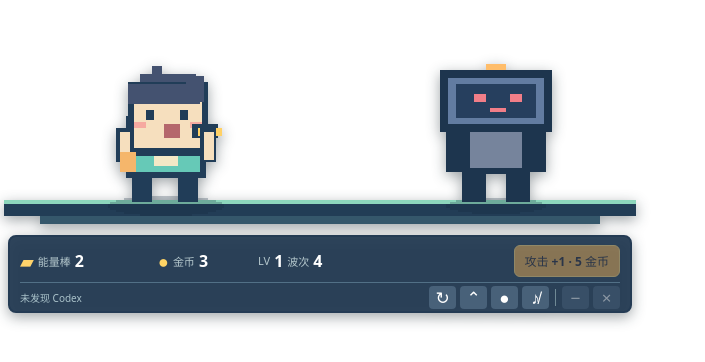
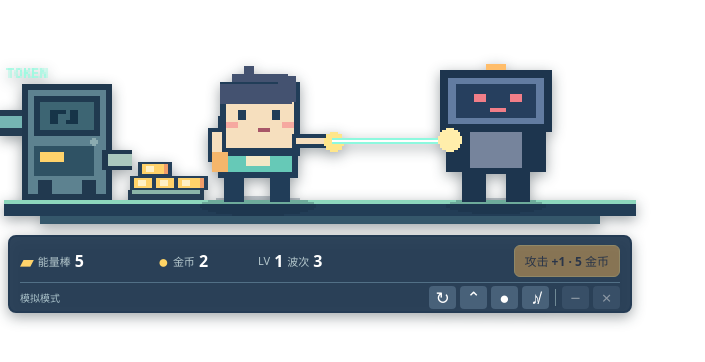
Before and after one commit to cloudycliff/feedmetoken, a website built with Vite: page app/index.html in a window 1280 px wide. Both pictures are taken after a click on the button "刷新 Codex 用量". Shown: the whole page, without its empty margins (0-705 px from the left). Built offline with nearby package versions, Linux system fonts and the light colour scheme.

Commit message:
Animate token bar production and pickup

```diff
--- a/app/src/main.ts
+++ b/app/src/main.ts
@@ -1,4 +1,4 @@
-import { Application, Graphics } from "pixi.js";
+import { Application, Graphics, Text } from "pixi.js";
 import { invoke } from "@tauri-apps/api/core";
 import { getCurrentWindow } from "@tauri-apps/api/window";
 
@@ -19,7 +19,7 @@ type GameState = {
   muted: boolean;
 };
 
-type Phase = "idle" | "eat" | "beam" | "hit" | "victory";
+type Phase = "idle" | "take" | "eat" | "beam" | "hit" | "victory";
 type EnemyMode = "entering" | "ready" | "defeated";
 
 const enemyFightX = 248;
@@ -50,10 +50,53 @@ let enemyMode: EnemyMode = "entering";
 let enemyX = enemySpawnX;
 let audio: AudioContext | undefined;
 let sceneApp: Application | undefined;
+let productionQueue: number[] = [];
+let activeProduction: number | null = null;
+let productionProgress = 0;
+let pendingBars = 0;
+let reservedBar = false;
+let takeProgress = 0;
+let refreshing = false;
+let nativeCallQueue: Promise<void> = Promise.resolve();
+
+function updateFrameRate() {
+  if (sceneApp) sceneApp.ticker.maxFPS = game.energyBars > 0 || enemyMode === "entering" || activeProduction !== null || productionQueue.length > 0 ? 30 : 8;
+}
+
+function pileCount() {
+  return Math.max(0, game.energyBars - pendingBars - Number(reservedBar));
+}
+
+function queueProduction(tokens: number, bars: number) {
+  if (tokens <= 0) return;
+  pendingBars += bars;
+  if (bars === 0) productionQueue.push(0);
+  else {
+    const separate = Math.min(bars, 4);
+    for (let index = 0; index < separate; index++) productionQueue.push(1);
+    if (bars > separate) productionQueue.push(bars - separate);
+  }
+  updateFrameRate();
+}
+
+function advanceProduction(seconds: number) {
+  if (activeProduction === null && productionQueue.length > 0) {
+    activeProduction = productionQueue.shift()!;
+    productionProgress = 0;
+  }
+  if (activeProduction === null) return;
+  productionProgress += seconds / 0.75;
+  if (productionProgress >= 1) {
+    pendingBars -= activeProduction;
+    activeProduction = null;
+    productionProgress = 0;
+    updateFrameRate();
+  }
+}
 
 function setEnemyMode(mode: EnemyMode) {
   enemyMode = mode;
-  if (sceneApp) sceneApp.ticker.maxFPS = game.energyBars > 0 || mode === "entering" ? 30 : 8;
+  updateFrameRate();
 }
 
 function sound(kind: "eat" | "beam" | "hit" | "victory") {
@@ -80,7 +123,11 @@ const element = (id: string) => document.getElementById(id)!;
 const pause = (ms: number) => new Promise<void>((resolve) => setTimeout(resolve, ms));
 
 async function call(name: string): Promise<GameState> {
-  if (native) return invoke<GameState>(name);
+  if (native) {
+    const next = nativeCallQueue.then(() => invoke<GameState>(name));
+    nativeCallQueue = next.then(() => undefined, () => undefined);
+    return next;
+  }
   if (name === "perform_attack" && game.energyBars > 0) {
     game.energyBars--;
     game.enemyHp = Math.max(0, game.enemyHp - game.attackPower);
@@ -115,8 +162,8 @@ function showState() {
     ? new Date(game.lastRefresh).toLocaleTimeString("zh-CN")
     : "尚未刷新";
   const status = element("source-status");
-  status.textContent = game.lastError ? "读取异常" : game.connected ? "Codex 已连接" : "未发现 Codex";
-  status.className = `source-status ${game.lastError ? "error" : game.connected ? "ok" : ""}`;
+  status.textContent = !native ? "模拟模式" : game.lastError ? "读取异常" : game.connected ? "Codex 已连接" : "未发现 Codex";
+  status.className = `source-status ${!native ? "" : game.lastError ? "error" : game.connected ? "ok" : ""}`;
   const message = element("status-message");
   message.textContent = game.lastError ?? (native ? "仅在本机读取 Codex 用量记录。" : "浏览器预览：使用独立的模拟能量。" );
   message.className = game.lastError ? "error" : "";
@@ -132,16 +179,32 @@ function showState() {
   soundButton.textContent = game.muted ? "♪̸" : "♪";
   soundButton.title = game.muted ? "声音已关闭" : "声音已开启";
   soundButton.setAttribute("aria-label", soundButton.title);
-  if (sceneApp) sceneApp.ticker.maxFPS = game.energyBars > 0 || enemyMode === "entering" ? 30 : 8;
+  updateFrameRate();
 }
 
-async function refresh() {
+async function refresh(simulate = true) {
+  if (refreshing) return;
+  refreshing = true;
+  (element("refresh") as HTMLButtonElement).disabled = true;
   try {
-    game = await call("refresh_usage");
+    const oldTokens = game.totalTokens;
+    const oldRemainder = game.tokenRemainder;
+    if (!native && simulate) {
+      const tokens = 2500;
+      game.totalTokens += tokens;
+      game.energyBars += Math.floor((oldRemainder + tokens) / 1000);
+      game.tokenRemainder = (oldRemainder + tokens) % 1000;
+      game.lastRefresh = new Date().toISOString();
+    } else if (native) game = await call("refresh_usage");
+    const newTokens = Math.max(0, game.totalTokens - oldTokens);
+    queueProduction(newTokens, Math.floor((oldRemainder + newTokens) / 1000));
     showState();
   } catch (error) {
     game.lastError = String(error);
     showState();
+  } finally {
+    refreshing = false;
+    (element("refresh") as HTMLButtonElement).disabled = false;
   }
 }
 
@@ -171,8 +234,6 @@ function drawGirl(graphics: Graphics, t: number) {
   graphics.rect(12, -40, 6, 3).fill(0xf6a9a0);
   if (phase === "eat") {
     graphics.rect(-1, -39, 8, 7).fill(0xb5676c);
-    graphics.rect(13, -39, 13, 7).fill(outline);
-    graphics.rect(16, -37, 12, 4).fill(0xffd166);
   } else {
     graphics.rect(0, -37, 6, phase === "beam" ? 2 : 3).fill(0xa75668);
   }
@@ -184,9 +245,77 @@ function drawGirl(graphics: Graphics, t: number) {
     graphics.rect(17, -37, 8, 17).fill(outline);
     graphics.rect(19, -35, 5, 14).fill(0xf6dfbe);
   }
-  graphics.rect(-25, -37, 8, 17).fill(outline);
-  graphics.rect(-23, -35, 5, 14).fill(0xf6dfbe);
+  if (phase === "take") {
+    graphics.rect(-43, -39, 24, 8).fill(outline);
+    graphics.rect(-44, -37, 21, 4).fill(0xf6dfbe);
+    graphics.circle(-44, -35, 4).fill(0xf6dfbe);
+  } else if (phase === "eat") {
+    graphics.rect(-24, -42, 20, 8).fill(outline);
+    graphics.rect(-22, -40, 18, 4).fill(0xf6dfbe);
+  } else {
+    graphics.rect(-25, -37, 8, 17).fill(outline);
+    graphics.rect(-23, -35, 5, 14).fill(0xf6dfbe);
+  }
   graphics.rect(-23, -25, 8, 10).fill(0xf5b66b);
+}
+
+function drawBar(graphics: Graphics, x: number, y: number) {
+  graphics.rect(x, y, 17, 7).fill(0x25405a);
+  graphics.rect(x + 2, y + 1, 13, 5).fill(0xffd26a);
+  graphics.rect(x + 4, y + 2, 4, 3).fill(0xfff0c5);
+  graphics.rect(x + 13, y + 1, 2, 5).fill(0xf19d69);
+}
+
+function drawMachine(graphics: Graphics, t: number) {
+  graphics.clear();
+  const running = activeProduction !== null;
+  graphics.rect(0, 55, 19, 13).fill(0x243c52);
+  graphics.rect(0, 58, 18, 6).fill(0x75b5b3);
+  graphics.rect(11, 42, 45, 58).fill(0x21394f);
+  graphics.rect(14, 45, 39, 52).fill(0x5d8290);
+  graphics.rect(17, 48, 33, 20).fill(0x203a50);
+  graphics.rect(20, 51, 27, 14).fill(running ? 0x62d0bd : 0x3d6573);
+  graphics.rect(25, 55, 4, 7).fill(0x163448);
+  graphics.rect(29, 55, 4, 2).fill(0x163448);
+  graphics.rect(35, 55, 4, 7).fill(0x163448);
+  graphics.rect(33, 60, 6, 2).fill(0x163448);
+  graphics.rect(17, 73, 30, 15).fill(0x2f5264);
+  if (game.tokenRemainder > 0) graphics.rect(20, 76, Math.floor(24 * game.tokenRemainder / 1000), 5).fill(0xffd36b);
+  graphics.rect(19, 90, 7, 7).fill(0x21394f);
+  graphics.rect(41, 90, 7, 7).fill(0x21394f);
+  graphics.rect(51, 75, 15, 10).fill(0x21394f);
+  graphics.rect(54, 77, 12, 6).fill(0xabc8bd);
+  const light = running && Math.sin(t * 24) > 0 ? 0xffe488 : 0x8babb0;
+  graphics.circle(47, 71, 2).fill(light);
+  if (running && productionProgress < 0.5) {
+    const x = Math.round(-4 + productionProgress * 58);
+    graphics.rect(x, 58, 5, 5).fill(0xa0f9e1);
+    graphics.rect(x + 1, 59, 3, 3).fill(0xeaffcf);
+  }
+}
+
+function drawPile(graphics: Graphics) {
+  graphics.clear();
+  graphics.rect(64, 95, 38, 5).fill(0x263e54);
+  graphics.rect(66, 95, 34, 2).fill(0x8bb5a9);
+  const bars = Math.min(pileCount(), 9);
+  for (let index = 0; index < bars; index++) {
+    const row = Math.floor(index / 3);
+    const column = index % 3;
+    drawBar(graphics, 65 + column * 11 + (row % 2 ? 4 : 0), 88 - row * 7);
+  }
+}
+
+function drawMovingBars(graphics: Graphics) {
+  graphics.clear();
+  if (activeProduction !== null && activeProduction > 0 && productionProgress >= 0.5) {
+    const progress = (productionProgress - 0.5) * 2;
+    drawBar(graphics, Math.round(54 + progress * 20), Math.round(76 + progress * 8));
+  }
+  if (phase === "take") {
+    const eased = takeProgress * takeProgress * (3 - 2 * takeProgress);
+    drawBar(graphics, Math.round(78 + eased * 43), Math.round(79 - eased * 17));
+  } else if (phase === "eat") drawBar(graphics, 121, 62);
 }
 
 function drawRobot(graphics: Graphics, t: number) {
@@ -236,44 +365,56 @@ async function start() {
   floor.rect(2, 100, 316, 2).fill(0x8dd6bc);
   floor.rect(20, 108, 280, 4).fill(0x35576b);
   app.stage.addChild(floor);
-  const snack = new Graphics();
-  snack.rect(91, 81, 19, 7).fill(0x25405a);
-  snack.rect(93, 82, 15, 5).fill(0xffd26a);
-  snack.rect(95, 83, 4, 3).fill(0xfff0c5);
-  app.stage.addChild(snack);
+  const machine = new Graphics();
+  app.stage.addChild(machine);
+  const machineLabel = new Text({ text: "TOKEN", style: { fontFamily: "monospace", fontSize: 7, fontWeight: "bold", fill: 0xa0f9e1 } });
+  machineLabel.position.set(3, 33);
+  app.stage.addChild(machineLabel);
+  const pile = new Graphics();
+  app.stage.addChild(pile);
   const girl = new Graphics();
-  girl.position.set(83, 101);
+  girl.position.set(129, 101);
   app.stage.addChild(girl);
   const robot = new Graphics();
   robot.position.set(enemySpawnX, 101);
   app.stage.addChild(robot);
   const beam = new Graphics();
   app.stage.addChild(beam);
+  const movingBars = new Graphics();
+  app.stage.addChild(movingBars);
   app.ticker.maxFPS = 30;
   app.ticker.add((ticker) => {
     clock += ticker.deltaTime / 60;
+    advanceProduction(ticker.deltaMS / 1000);
+    if (phase === "take") takeProgress = Math.min(1, takeProgress + ticker.deltaMS / 480);
     if (enemyMode === "entering") {
       enemyX = Math.max(enemyFightX, enemyX - enemyWalkSpeed * ticker.deltaMS / 1000);
       if (enemyX === enemyFightX) setEnemyMode("ready");
     }
+    drawMachine(machine, clock);
+    drawPile(pile);
     drawGirl(girl, clock);
     drawRobot(robot, clock);
+    drawMovingBars(movingBars);
     beam.clear();
     if (phase === "beam") {
-      beam.rect(120, 69, 102, 3).fill(0x8df9df);
-      beam.rect(120, 70, 108, 1).fill(0xffffff);
+      beam.rect(166, 69, 56, 3).fill(0x8df9df);
+      beam.rect(166, 70, 62, 1).fill(0xffffff);
       beam.circle(225, 70, 6).fill(0xffeeab);
     }
-    snack.visible = game.energyBars > 0 && phase === "idle";
   });
   try { game = await call("get_game_state"); } catch (error) { game.lastError = String(error); }
   showState();
-  await refresh();
-  setInterval(refresh, 60_000);
+  await refresh(false);
+  if (native) setInterval(() => { void refresh(); }, 60_000);
   while (true) {
     if (document.hidden) { await pause(600); continue; }
     if (enemyMode !== "ready") { await pause(100); continue; }
-    if (game.energyBars === 0) { await pause(600); continue; }
+    if (pileCount() === 0) { await pause(100); continue; }
+    reservedBar = true;
+    takeProgress = 0;
+    phase = "take";
+    await pause(480);
     phase = "eat";
     sound("eat");
     await pause(550);
@@ -281,8 +422,8 @@ async function start() {
     sound("beam");
     await pause(300);
     const waveBefore = game.wave;
-    try { game = await call("perform_attack"); showState(); }
-    catch (error) { game.lastError = String(error); showState(); phase = "idle"; await pause(600); continue; }
+    try { game = await call("perform_attack"); reservedBar = false; showState(); }
+    catch (error) { reservedBar = false; game.lastError = String(error); showState(); phase = "idle"; await pause(600); continue; }
     const defeated = waveBefore !== game.wave;
     if (defeated) setEnemyMode("defeated");
     phase = defeated ? "victory" : "hit";
@@ -302,7 +443,7 @@ element("playfield").addEventListener("pointerdown", (event) => {
   if (event.button !== 0) return;
   if (native) invoke("begin_drag").catch(console.error);
 });
-element("refresh").addEventListener("click", refresh);
+element("refresh").addEventListener("click", () => { void refresh(); });
 element("details-toggle").addEventListener("click", () => {
   const details = element("details");
   details.hidden = !details.hidden;
```
Also changed, not shown: app/index.html (+1 -1 lines), docs/Feed-Me-Token-MVP-实施文档.md (+10 -8 lines), docs/开发记录.md (+26 -3 lines), README.md.
